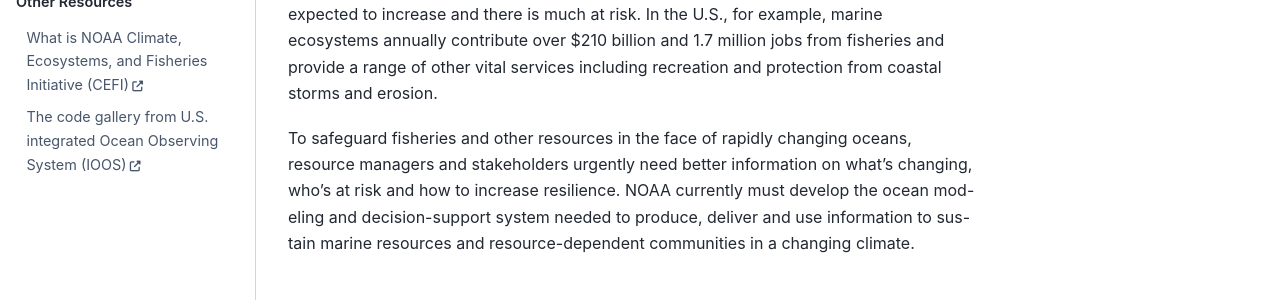
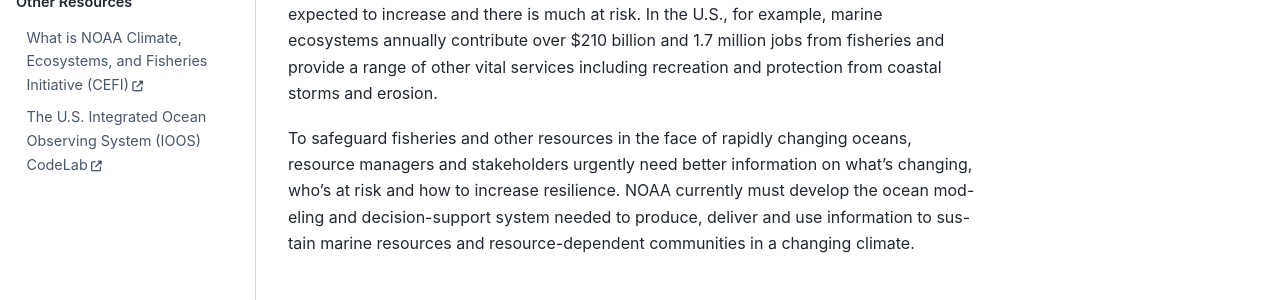
Before and after one commit to chiaweh2/cefi-cookbook, a Jupyter Book: the page built from README.md, in a window 1280 px wide. Shown: the part 464-764 px from the top of the page. Built offline with Jupyter Book 1.0.4 settings and Sphinx 7.4.7 and the Sphinx Book theme 1.1.4, drawn with Linux system fonts in a browser that asks for light colours.

Commit message:
Update _toc.yml
rename IOOS resource

```diff
--- a/_toc.yml
+++ b/_toc.yml
@@ -26,4 +26,4 @@
     - url: https://media.fisheries.noaa.gov/2021-08/NOAA%20Climate%20and%20Fisheries%20Initiative%20Fact%20Sheet.pdf
       title: What is NOAA Climate, Ecosystems, and Fisheries Initiative (CEFI)
     - url: https://ioos.github.io/ioos_code_lab/content/intro.html
-      title: The code gallery from U.S. integrated Ocean Observing System (IOOS)
+      title: The U.S. Integrated Ocean Observing System (IOOS) CodeLab
```
